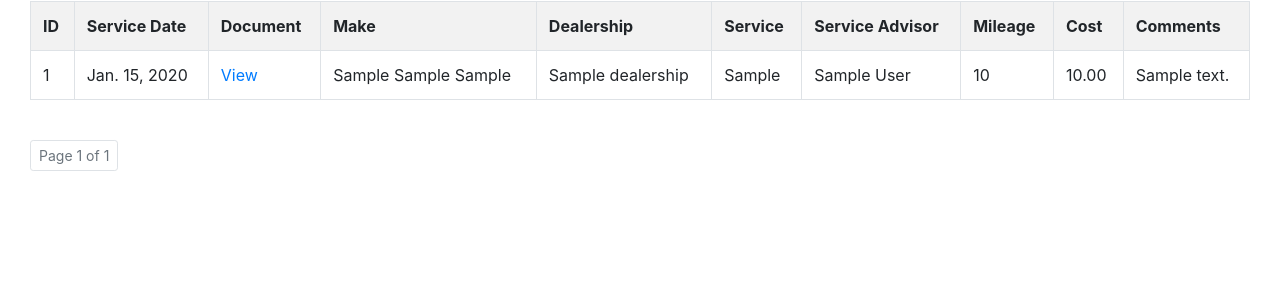
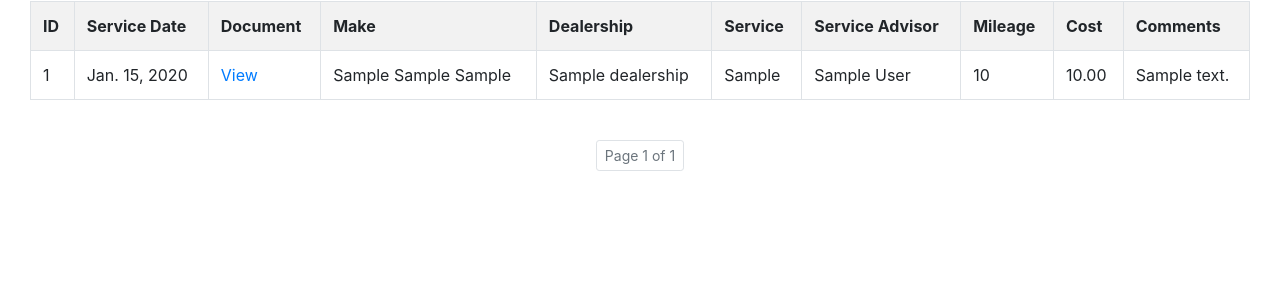
Before and after one commit to MKing301/django-mult-app, a Django app: page /autos/log/ in a window 1280 px wide. Shown: the part 150-450 px from the top of the page. Run offline with Django 3.2, Linux system fonts and the light colour scheme; tables that the repository leaves empty hold one stand-in row (values such as "Sample post"); some libraries are stand-ins or nearby versions.

Commit message:
Add styling to center pagination auto log template

```diff
--- a/project/automotive/static/automotive/css/styles.css
+++ b/project/automotive/static/automotive/css/styles.css
@@ -19,3 +19,7 @@ body {
     grid-area: framework;
     padding: 20px;
 }
+
+.pagination {
+    justify-content: center;
+}
```
